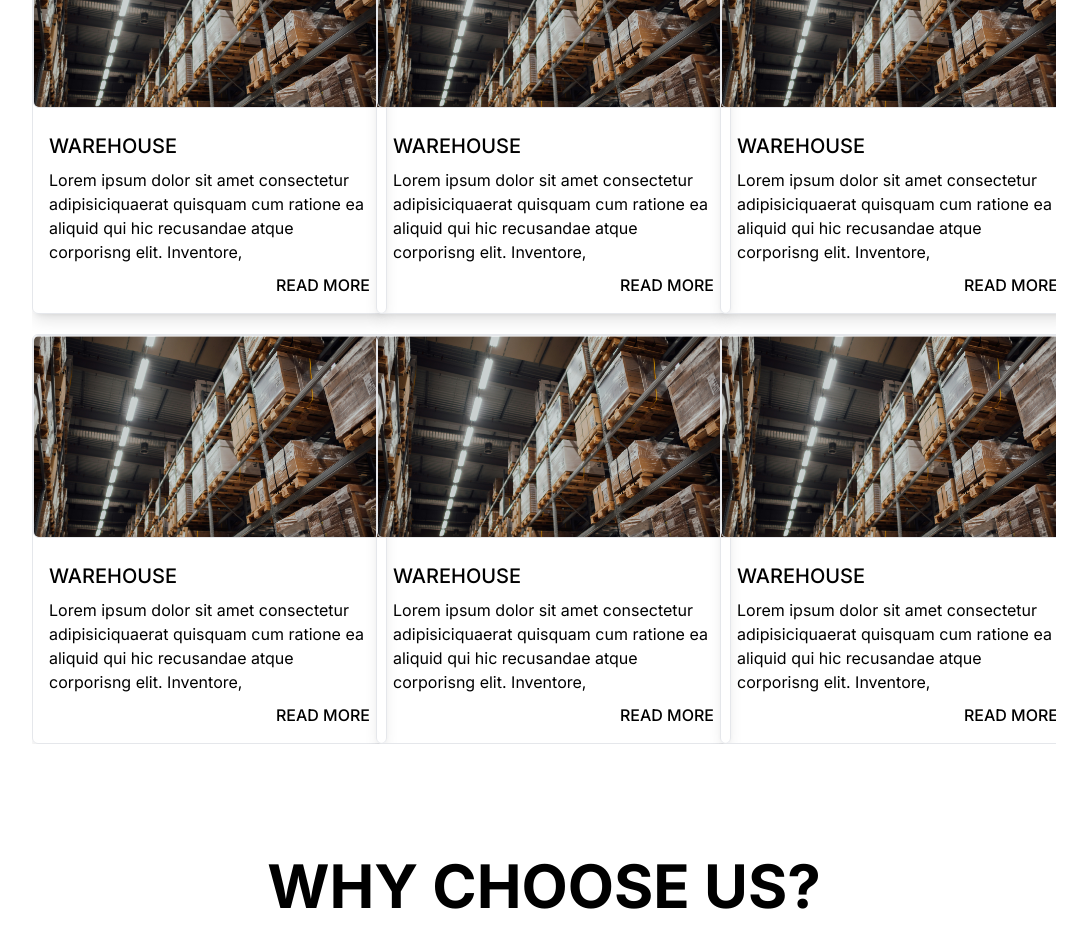
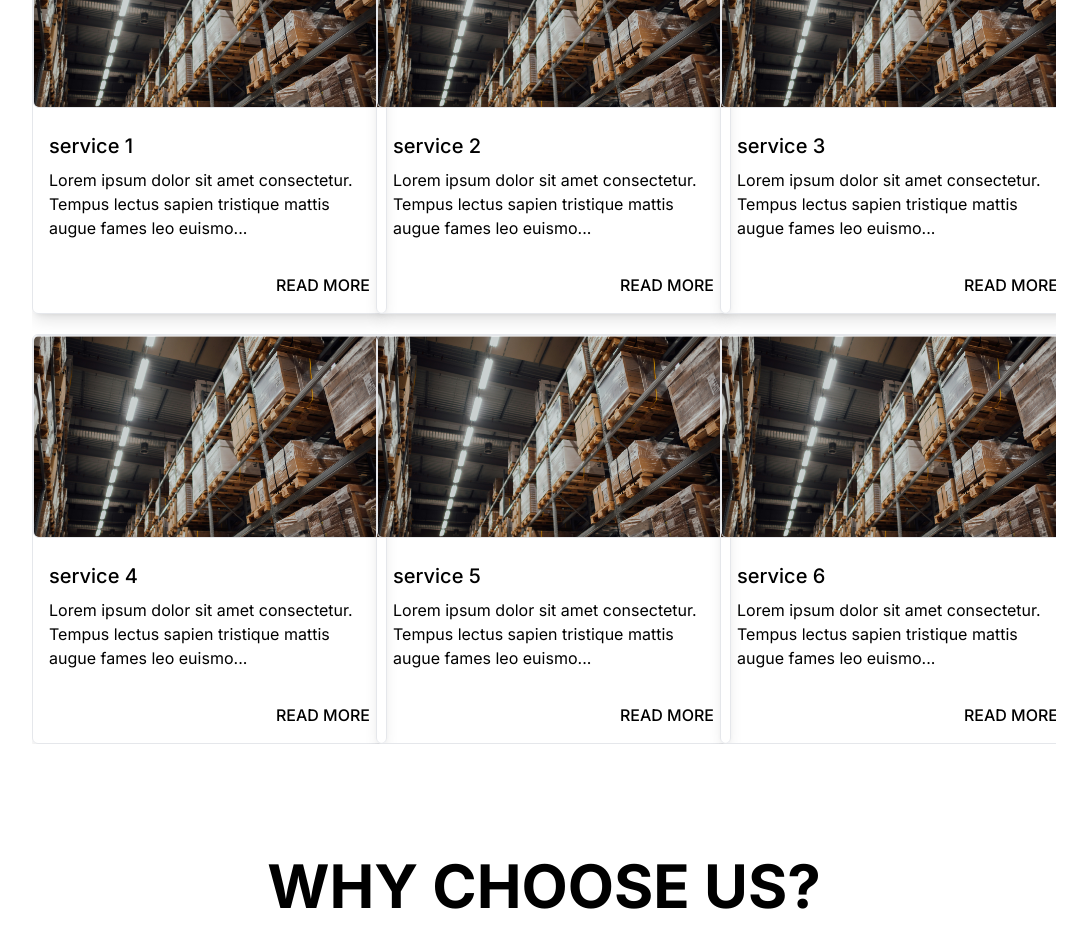
Before and after one commit to Vivek7038/lcm-logistics-next, a Next.js app: page / in a window 1280 px wide. Shown: the part 1040-1969 px from the top of the page, without its empty margins (96-1183 px from the left). Built offline with nearby package versions, Linux system fonts and the light colour scheme.

Commit message:
made services card data dynamic

```diff
--- a/app/_components/Services-card.js
+++ b/app/_components/Services-card.js
@@ -1,6 +1,6 @@
 "use client";
 import { useRouter } from "next/navigation"
-export default function Card(props) {
+export default function Card({item}) {
     const router=useRouter()
     const handleClick=()=>{
         router.push("/services")
@@ -12,10 +12,10 @@ export default function Card(props) {
             </div>
             <div className={"p-4"}>
                 <p className={"text-xl font-medium my-2"}>
-                    WAREHOUSE
+                   {item.name}
                 </p>
                 <p>
-                    Lorem ipsum dolor sit amet consectetur adipisiciquaerat quisquam cum ratione ea aliquid qui hic recusandae atque corporisng elit. Inventore,
+                  {item.desc.slice(0,100)}{"..."}
                 </p>
                 <a className={"absolute font-medium right-4 bottom-4 cursor-pointer"} onClick={()=>handleClick()}>
                     READ MORE
--- a/app/page.js
+++ b/app/page.js
@@ -2,6 +2,7 @@ import Image from "next/image";
 import Card from "@/app/_components/Services-card";
 import Choosecard from "@/app/_components/chooseus-card";
 import AboutUs from "./_components/AboutUs";
+import { data } from "./data";
 
 export default function Home() {
 
@@ -96,8 +97,8 @@ Base`,
                     <div
                         className={"md:grid xl:grid-cols-3 md:grid-cols-2 gap-5 w-[100%] mt-4 gap-x-2 flex overflow-scroll md:overflow-hidden"}>
                         {
-                            [1, 2, 3, 4, 5, 6].map((ele) => {
-                                    return (<div key={ele} className={"col-span-1 row-span-1 relative"}><Card/></div>)
+                            data.map((ele,index) => {
+                                    return (<div key={ele} className={"col-span-1 row-span-1 relative"}><Card item={ele}/></div>)
                                 }
                             )
                         }
```
Also changed, not shown: app/data.js (line endings or trailing spaces).
